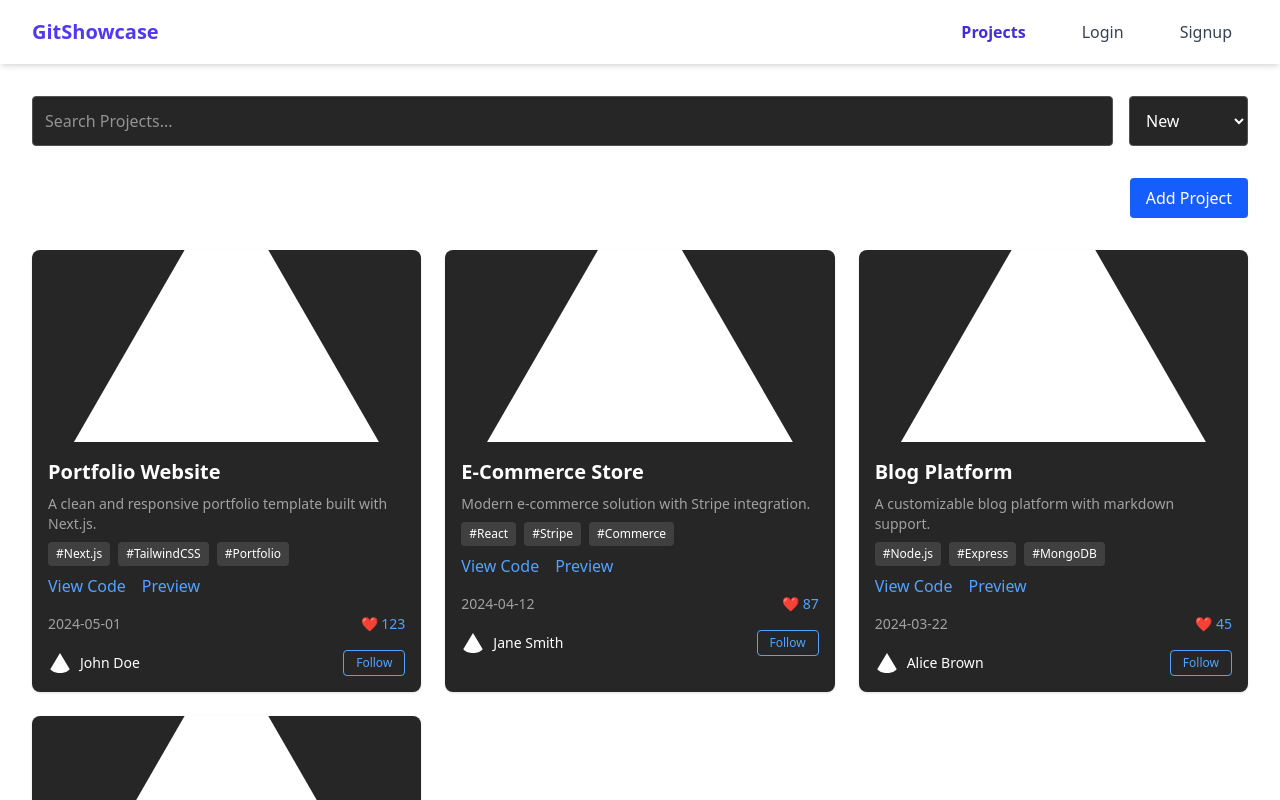
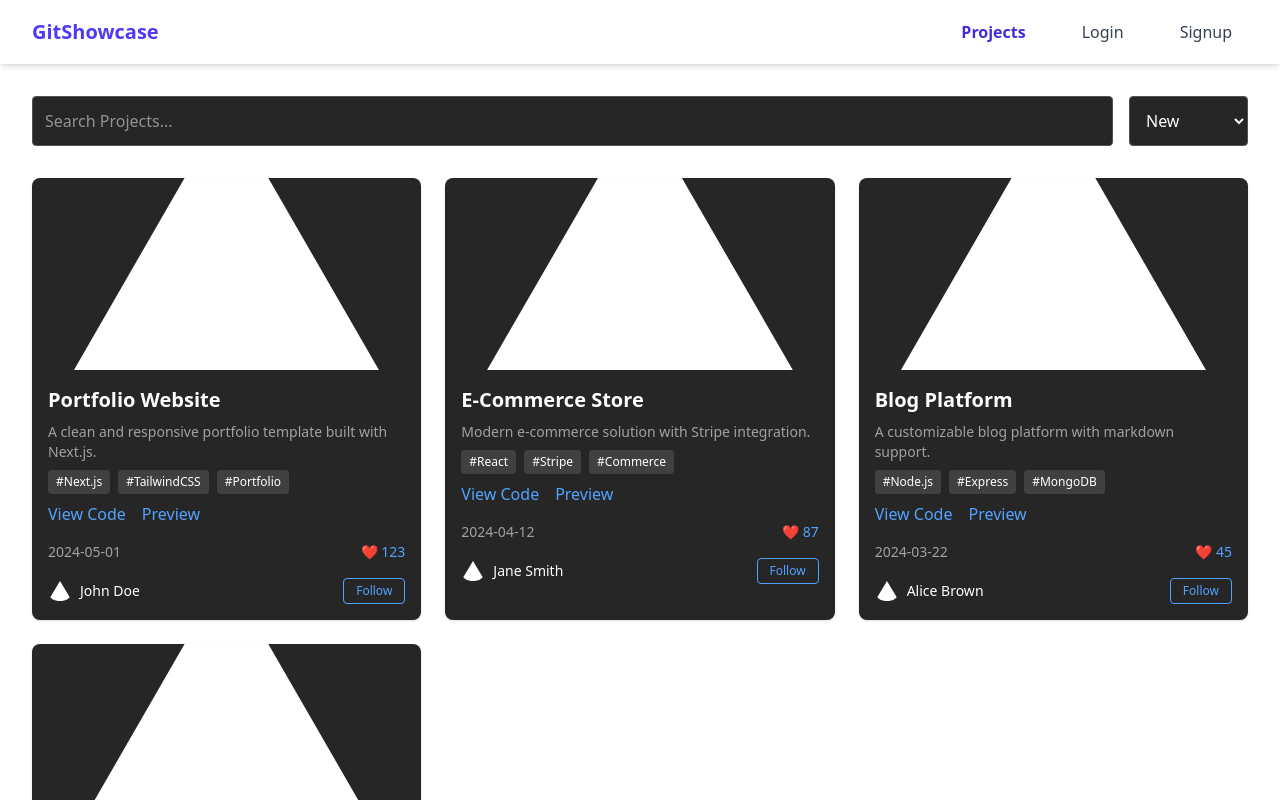
Before and after one commit to Joyal-George-KJ/GitShowcase, a Next.js app: page /projects in a window 1280 px wide. Shown: the top 800 px of the page. Built offline with nearby package versions, Linux system fonts and the light colour scheme.

Commit message:
removed current form from the projects page

```diff
--- a/src/app/projects/page.tsx
+++ b/src/app/projects/page.tsx
@@ -80,43 +80,6 @@ const Project = () => {
                 </select>
             </div>
 
-            {isLoggedIn && (
-                <div className="flex justify-end">
-                    <button
-                        onClick={handleToggleForm}
-                        className="px-4 py-2 bg-blue-600 hover:bg-blue-700 rounded text-white"
-                    >
-                        {showForm ? "Cancel" : "Add Project"}
-                    </button>
-                </div>
-            )}
-
-            {showForm && (
-                <form className="bg-neutral-800 p-6 rounded space-y-4">
-                    <input
-                        className="w-full p-3 rounded bg-neutral-900 text-white border border-neutral-600"
-                        placeholder="Project Title"
-                        required
-                    />
-                    <textarea
-                        className="w-full p-3 rounded bg-neutral-900 text-white border border-neutral-600"
-                        placeholder="Short Description"
-                        required
-                    />
-                    <input
-                        className="w-full p-3 rounded bg-neutral-900 text-white border border-neutral-600"
-                        placeholder="Tags (comma separated)"
-                        required
-                    />
-                    <button
-                        type="submit"
-                        className="w-full bg-blue-600 hover:bg-blue-700 text-white py-2 rounded"
-                    >
-                        Submit Project
-                    </button>
-                </form>
-            )}
-
             <div className="grid grid-cols-1 md:grid-cols-2 lg:grid-cols-3 gap-6">
                 {projects.map((project) => (
                     <div key={project.id} className="bg-neutral-800 rounded-lg shadow overflow-hidden">
```
